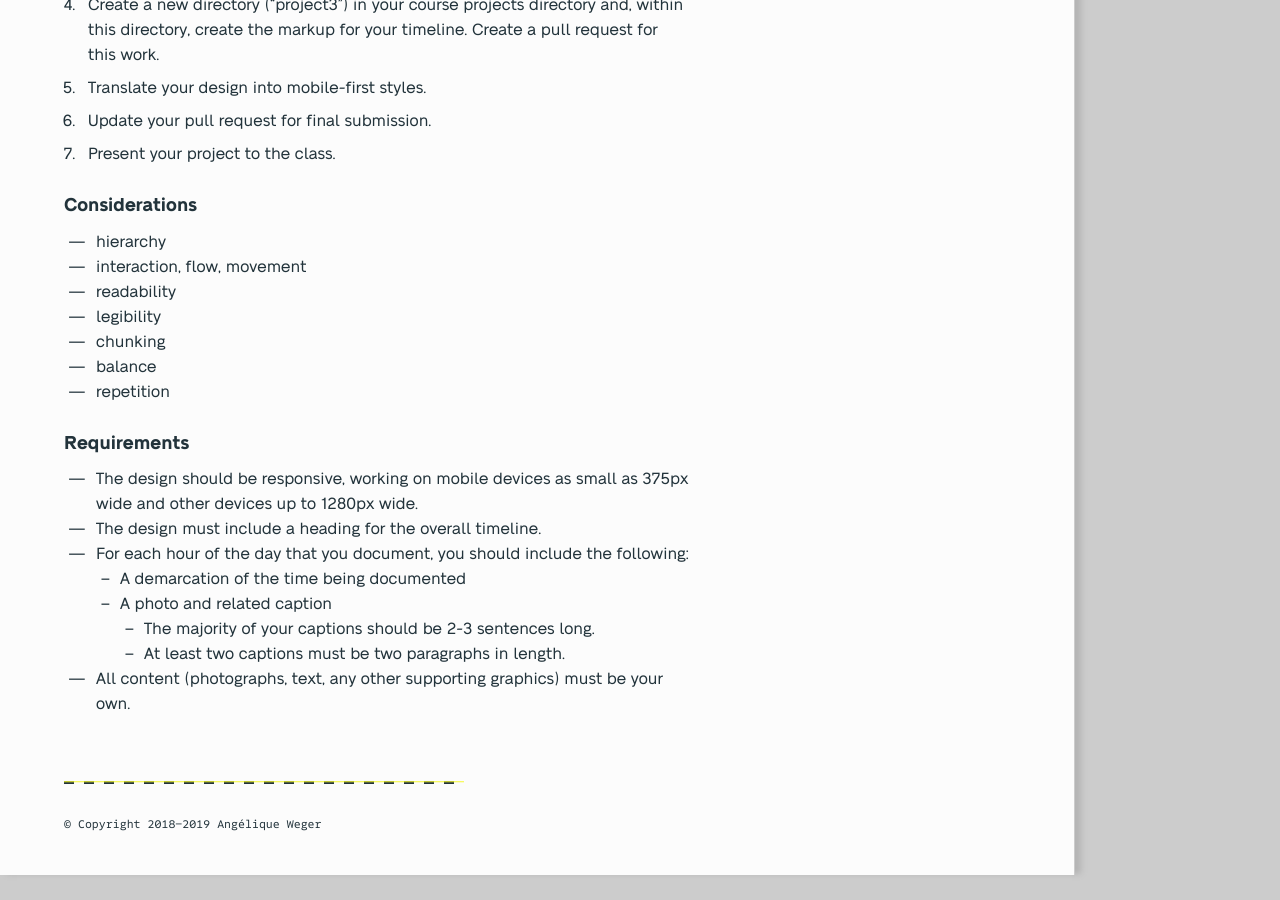
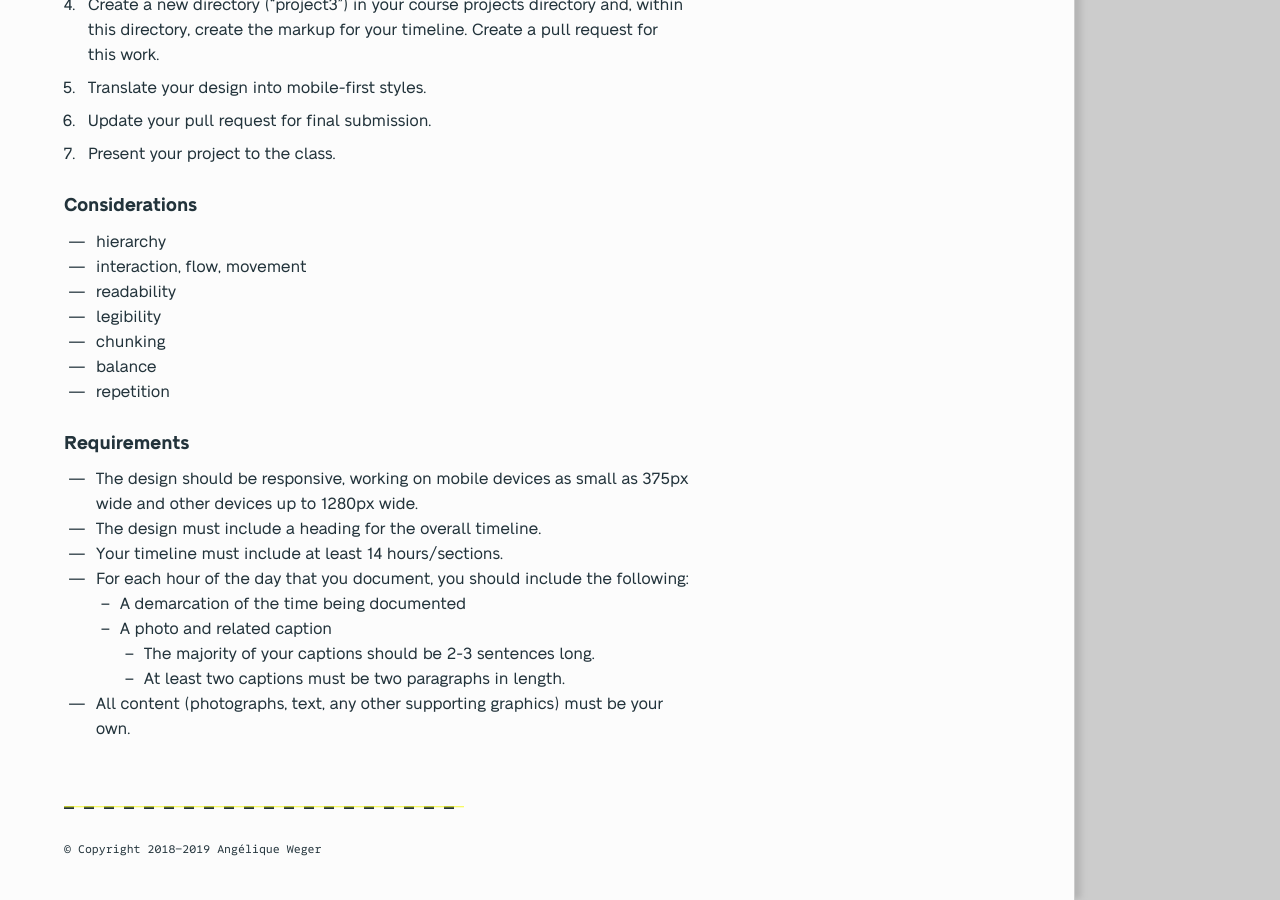
Before and after one commit to mica-web/mica-web.github.io, a Jekyll site: the page built from gd-220/proj3.md, in a window 1280 px wide and 900 px high, scrolled down 777 px. Built offline with Jekyll 4.4.1, drawn with Linux system fonts in a browser that asks for light colours; some web fonts are replaced; before the commit the page ends 1652 px from its top, so only the background shows below that.

Commit message:
Add req to proj3

```diff
--- a/gd-220/proj3.md
+++ b/gd-220/proj3.md
@@ -39,6 +39,7 @@ This project will take into consideration storytelling and the passage of time a
 ## Requirements
 - The design should be responsive, working on mobile devices as small as 375px wide and other devices up to 1280px wide.
 - The design must include a heading for the overall timeline.
+- Your timeline must include at least 14 hours/sections.
 - For each hour of the day that you document, you should include the following:
   - A demarcation of the time being documented
   - A photo and related caption
```
